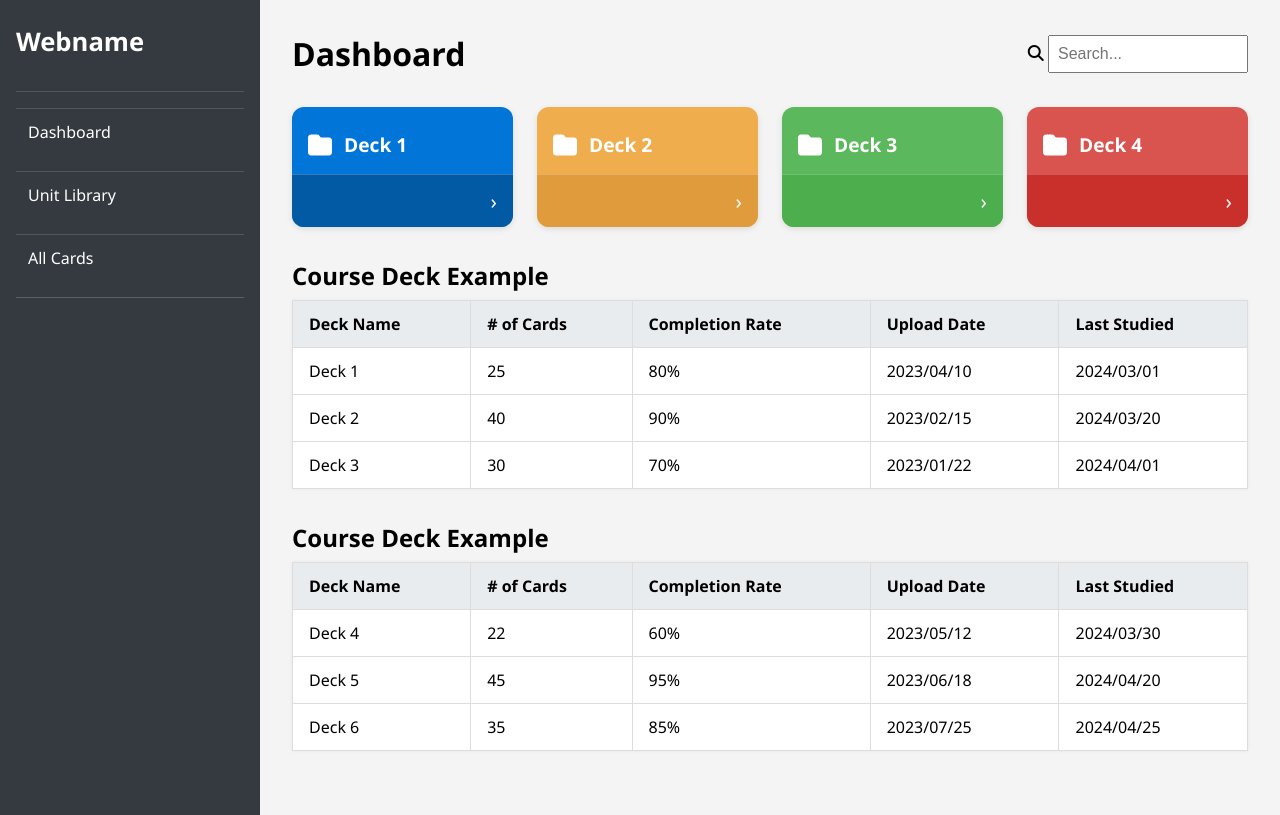
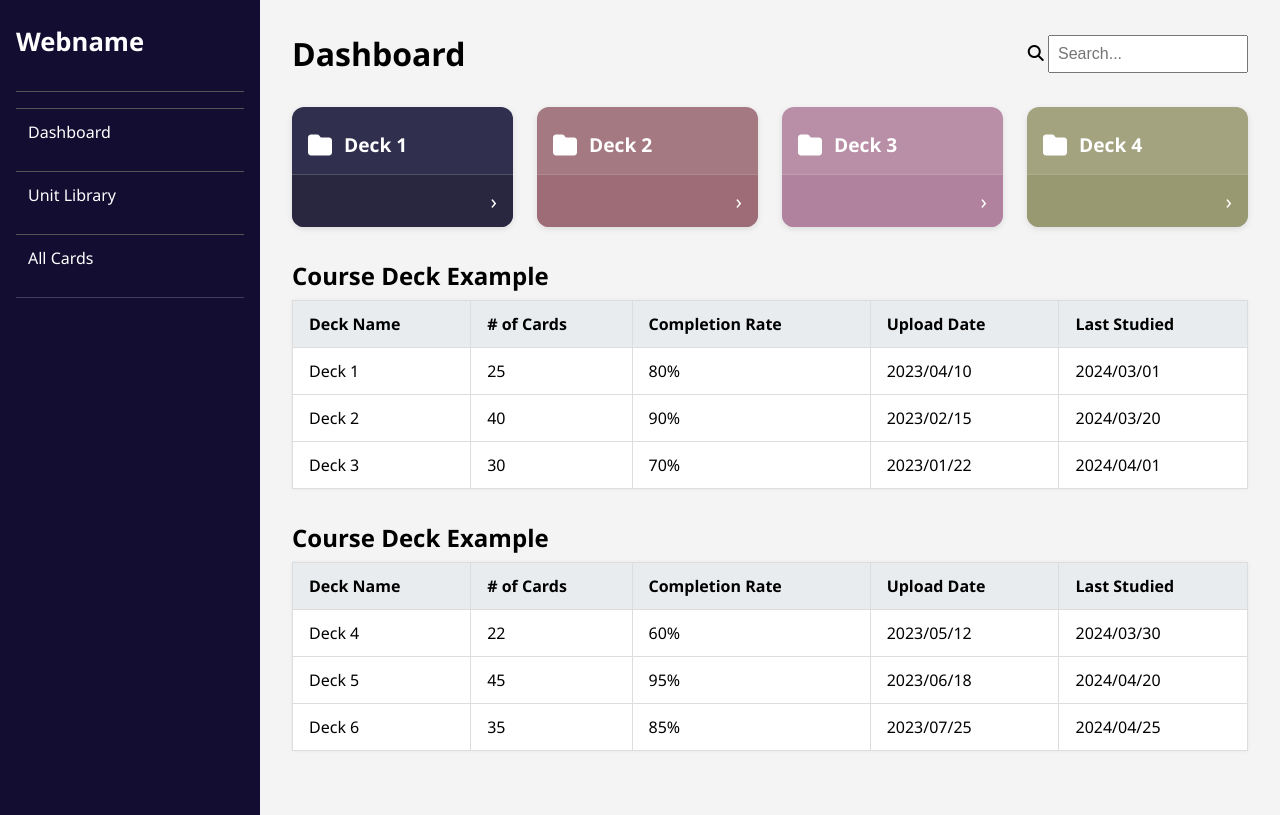
Before and after one commit to JChacon2001/CIT-PROJECT, a Flask app: page / in a window 1280 px wide. Run offline with Flask 3, Linux system fonts and the light colour scheme.

Commit message:
changed palette

```diff
--- a/static/style.css
+++ b/static/style.css
@@ -19,7 +19,7 @@
   /* Sidebar */
   .sidebar {
     width: 260px;
-    background-color: #343a40;
+    background-color: #120D31;
     color: white;
     padding: 1.5rem 1rem;
     flex-shrink: 0;
@@ -132,17 +132,17 @@
   }
 
   /* Theme Colors */
-  .card.blue { background-color: #0275d8; }
-  .card.blue .card-footer { background-color: #025aa5; }
+  .card.blue { background-color: #302F4D; }
+  .card.blue .card-footer { background-color: #28273F; }
 
-  .card.yellow { background-color: #f0ad4e; }
-  .card.yellow .card-footer { background-color: #e09b3d; }
+  .card.yellow { background-color: #A57982; }
+  .card.yellow .card-footer { background-color: #9D6C76; }
 
-  .card.green { background-color: #5cb85c; }
-  .card.green .card-footer { background-color: #4cae4c; }
+  .card.green { background-color: #B98EA7; }
+  .card.green .card-footer { background-color: #B0829D; }
 
-  .card.red { background-color: #d9534f; }
-  .card.red .card-footer { background-color: #c9302c; }
+  .card.red { background-color: #A3A380; }
+  .card.red .card-footer { background-color: #989871; }
 
   /* Tables */
   .table-section {
```
